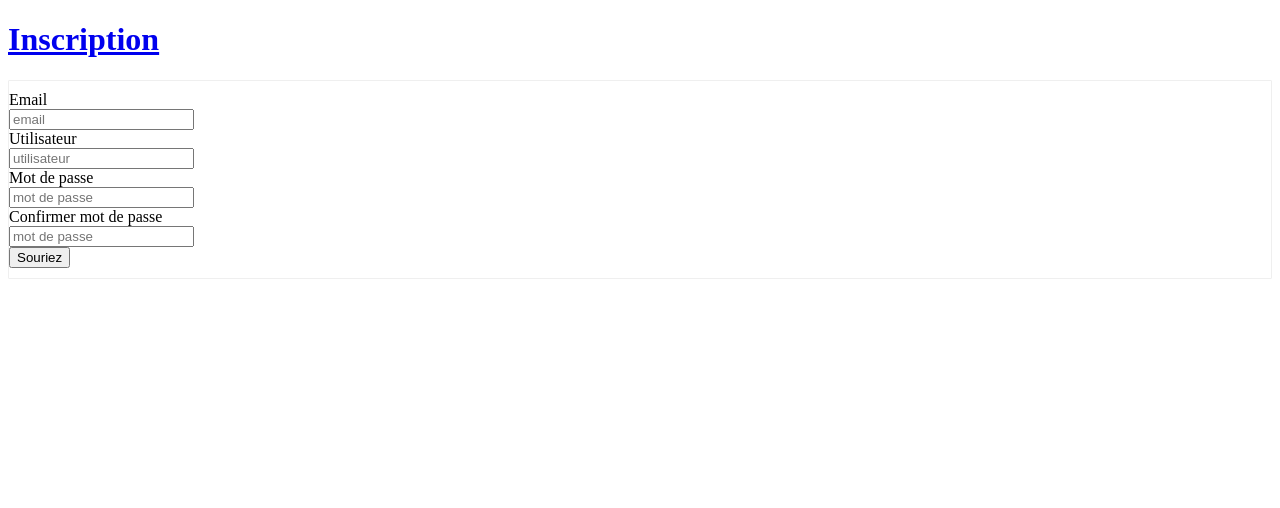
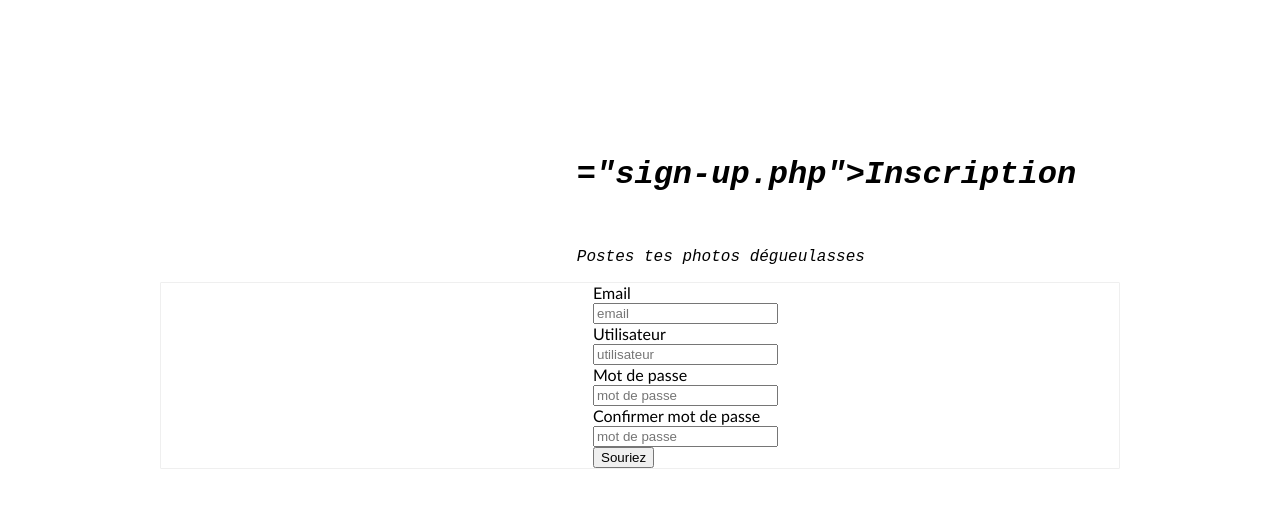
Before and after one commit to Lolhomme/Camagru, a PHP site: page /sign-up.php in a window 1280 px wide. Shown: the top 508 px of the page. Run offline with PHP 8.4, Linux system fonts and the light colour scheme.

Commit message:
css again

```diff
--- a/css/sign-up.css
+++ b/css/sign-up.css
@@ -1,16 +1,23 @@
-#header{
-    position: relative;
-    height: 150px;
-    width: 100%;
+#logo{
+    font-family: "Courier New", Courier, mono;
+    font-style: italic;
+    padding: 10% 0 0 45%;
+}
+
+.container{
+    width: 960px;
+    margin: 0 auto;
 }
 
 #signupForm{
     background-color: white;
     border: 1px solid #efefef;
     border-radius: 1px;
-    padding: 10px 0 ;
-        padding-top: 10px;
-        padding-bottom: 10px;
-        padding-right: 0px;
-        padding-left: 0px;
+    padding: 0 0 0 45% ;
 }
+
+/*TEST POLICE*/
+
+.col-xs-12{
+    font-family: "Trebuchet MS", Arial, Helvetica, sans-serif;
+}
--- a/sign-up.php
+++ b/sign-up.php
@@ -1,16 +1,18 @@
 <!DOCTYPE html>
-<html xmlns="http://www.w3.org/1999/html">
+<html xmlns="http://www.w3.org/1999/html" xmlns="http://www.w3.org/1999/html">
 <head>
     <meta charset="utf-8">
     <title>sign-up</title>
     <link rel="stylesheet" type="text/css" href="css/sign-up.css">
 </head>
-<body
+<body>
 <header>
     <div id="logo">
-        <h1><a href="sign-up.php">Inscription</a></h1>
+        <h1> ="sign-up.php">Inscription</h1><br/>
+        <p class="logo-msg">Postes tes photos dégueulasses</p>
     </div>
 </header>
+<div class="container">
     <form id="signupForm" method="post" action="index.php">
         <div id="register">
             <label class="col-xs-12">Email</label><br/>
@@ -24,6 +26,7 @@
             <input type="submit" name="valider" value="Souriez">
         </div>
     </form>
+</div>
 </body>
 </html>
 
```
Lines whose indentation alone changed are shown as unchanged.
